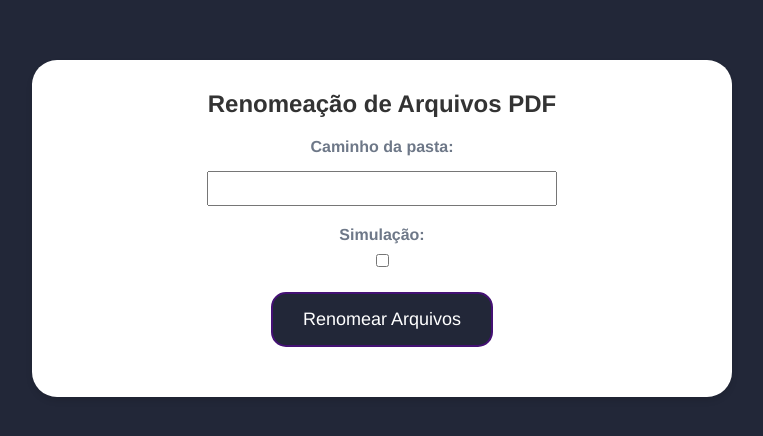
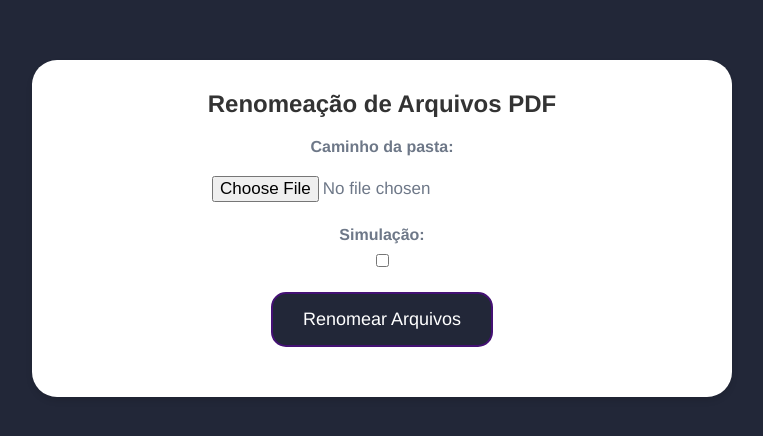
Before and after one commit to Klions/Rename-PDFs, a website: page public/index.html in a window 1280 px wide. Shown: the part 172-608 px from the top of the page, without its empty margins (258-1021 px from the left). Drawn offline with Linux system fonts and the light colour scheme.

Commit message:
Update index.html

```diff
--- a/public/index.html
+++ b/public/index.html
@@ -11,7 +11,7 @@
     <h1>Renomeação de Arquivos PDF</h1>
     <form id="formRenomeacao">
       <label for="pasta">Caminho da pasta:</label>
-      <input type="text" id="pasta" name="pasta" required>
+      <input type="file" id="pasta" name="pasta" required>
 
       <label for="simular">Simulação:</label>
       <input type="checkbox" id="simular" name="simular">
```
